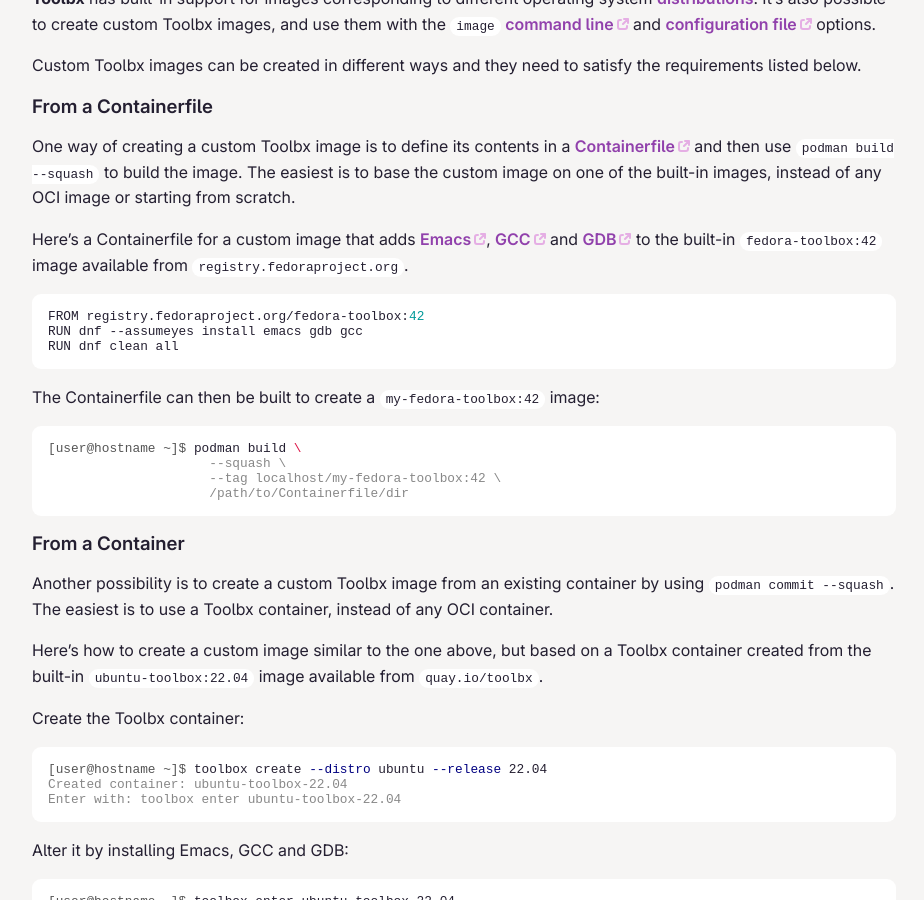
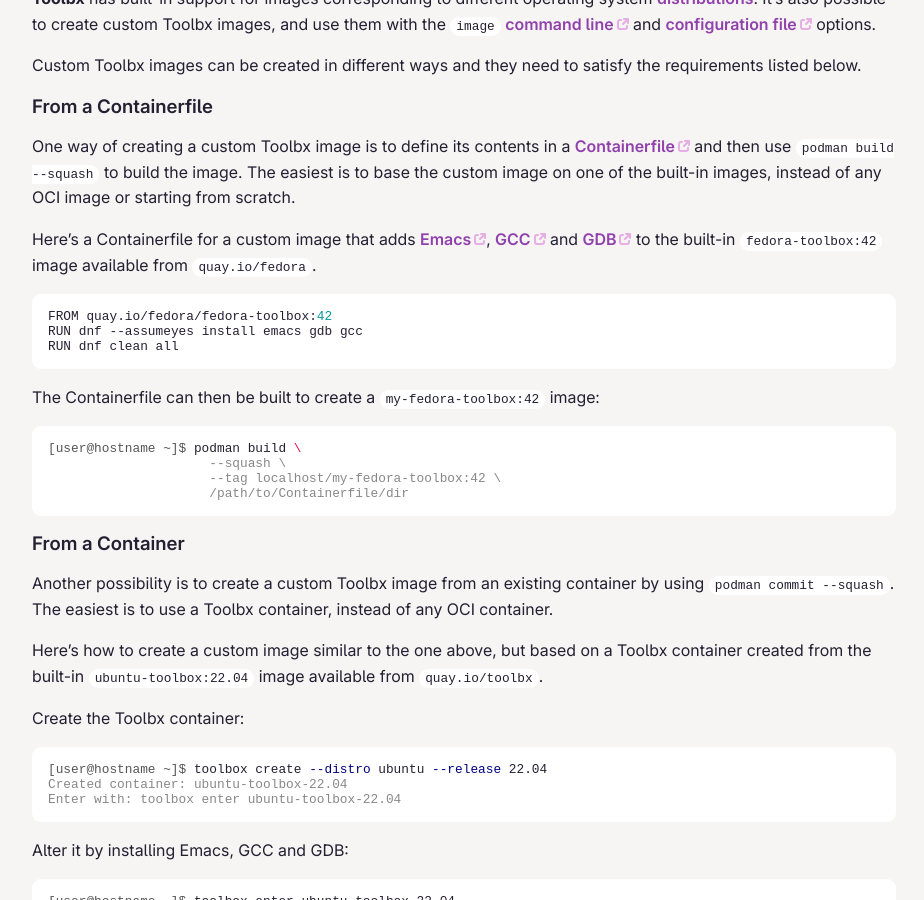
Before and after one commit to containers/containertoolbx.org, a Jekyll site: the page built from doc.md, in a window 1280 px wide and 900 px high, scrolled down 2772 px. Shown: the whole window, without its empty margins (176-1100 px from the left). Built offline with Jekyll 4.4.1, drawn with Linux system fonts in a browser that asks for light colours.

Commit message:
Drop all mentions of registry.fedoraproject.org
This URL is no longer being used and container images are now
hosted on quay.io directly.

Signed-off-by: Pierre-Yves Chibon <pingou@pingoured.fr>

````diff
--- a/doc.md
+++ b/doc.md
@@ -69,10 +69,10 @@
 
 One way of creating a custom Toolbx image is to define its contents in a [Containerfile](https://github.com/containers/common/blob/main/docs/Containerfile.5.md) and then use `podman build --squash` to build the image. The easiest is to base the custom image on one of the built-in images, instead of any OCI image or starting from scratch.
 
-Here's a Containerfile for a custom image that adds [Emacs](https://www.gnu.org/software/emacs/), [GCC](https://gcc.gnu.org/) and [GDB](https://www.sourceware.org/gdb/) to the built-in `fedora-toolbox:{{ page.fedora-version }}` image available from `registry.fedoraproject.org`.
+Here's a Containerfile for a custom image that adds [Emacs](https://www.gnu.org/software/emacs/), [GCC](https://gcc.gnu.org/) and [GDB](https://www.sourceware.org/gdb/) to the built-in `fedora-toolbox:{{ page.fedora-version }}` image available from `quay.io/fedora`.
 
 ```conf
-FROM registry.fedoraproject.org/fedora-toolbox:{{ page.fedora-version }}
+FROM quay.io/fedora/fedora-toolbox:{{ page.fedora-version }}
 RUN dnf --assumeyes install emacs gdb gcc
 RUN dnf clean all
 ```
````
